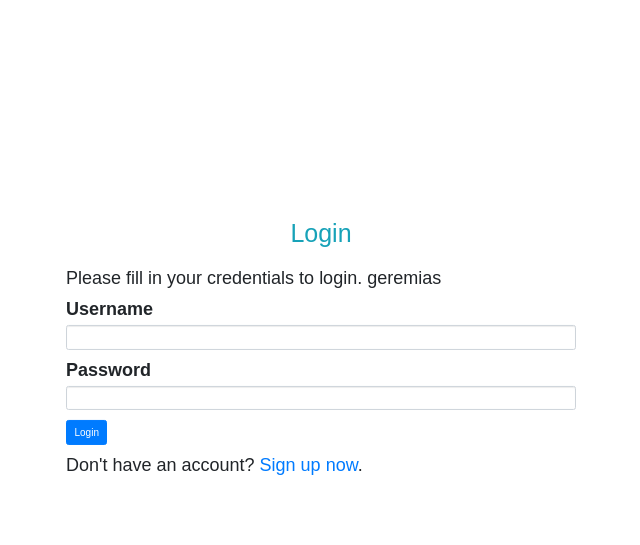
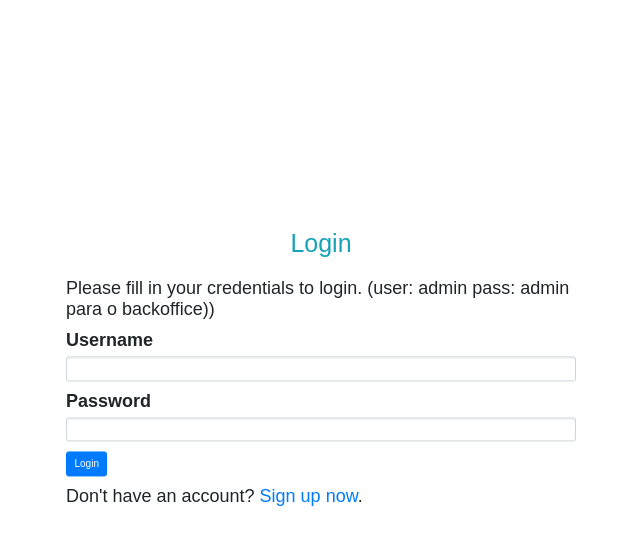
Before and after one commit to GabrielAgrela/Work-Log, a PHP site: page /login.php in a window 1280 px wide. Shown: the top 545 px of the page, without its empty margins (319-959 px from the left). Run offline with PHP 8.4, Linux system fonts and the light colour scheme; data that the repository does not hold is empty; some libraries are stand-ins or nearby versions.

Commit message:
quick fix

```diff
--- a/admin.php
+++ b/admin.php
@@ -30,6 +30,9 @@ echo "<h1 style='margin-bottom: 1%'>Olá, ".$_SESSION["username"]."!</h1>";
 	    </style>
 	</head>
 	<body>
+		<form action="logout.php">
+		    <input class="btn btn-danger" type="submit" value="LogOut" />
+		</form>
 		<br>
 		<table class = "table">
 			<thead>
--- a/login.php
+++ b/login.php
@@ -119,7 +119,7 @@ if($_SERVER["REQUEST_METHOD"] == "POST"){
                 <div id="login-column" class="col-md-6">
                     <div id="login-box" class="col-md-12">
                         <h1 class="text-center text-info" style="margin-bottom:4%;">Login</h1>
-				        <p>Please fill in your credentials to login. geremias</p>
+				        <p>Please fill in your credentials to login. (user: admin pass: admin para o backoffice))</p>
 				        <form class="form" action="<?php echo htmlspecialchars($_SERVER["PHP_SELF"]); ?>" method="post">
 				            <div class="form-group <?php echo (!empty($username_err)) ? 'has-error' : ''; ?>">
 				                <label>Username</label>
```
